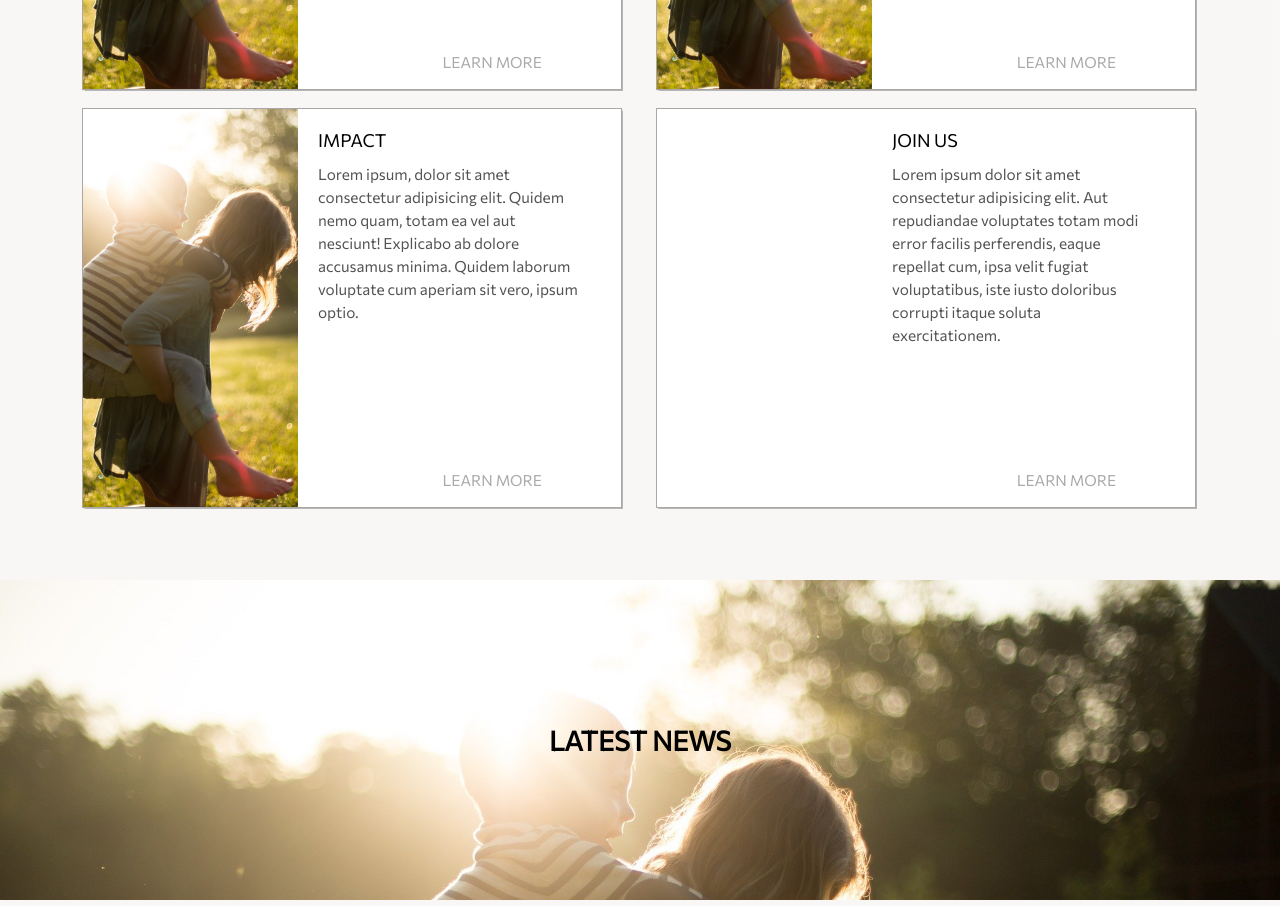
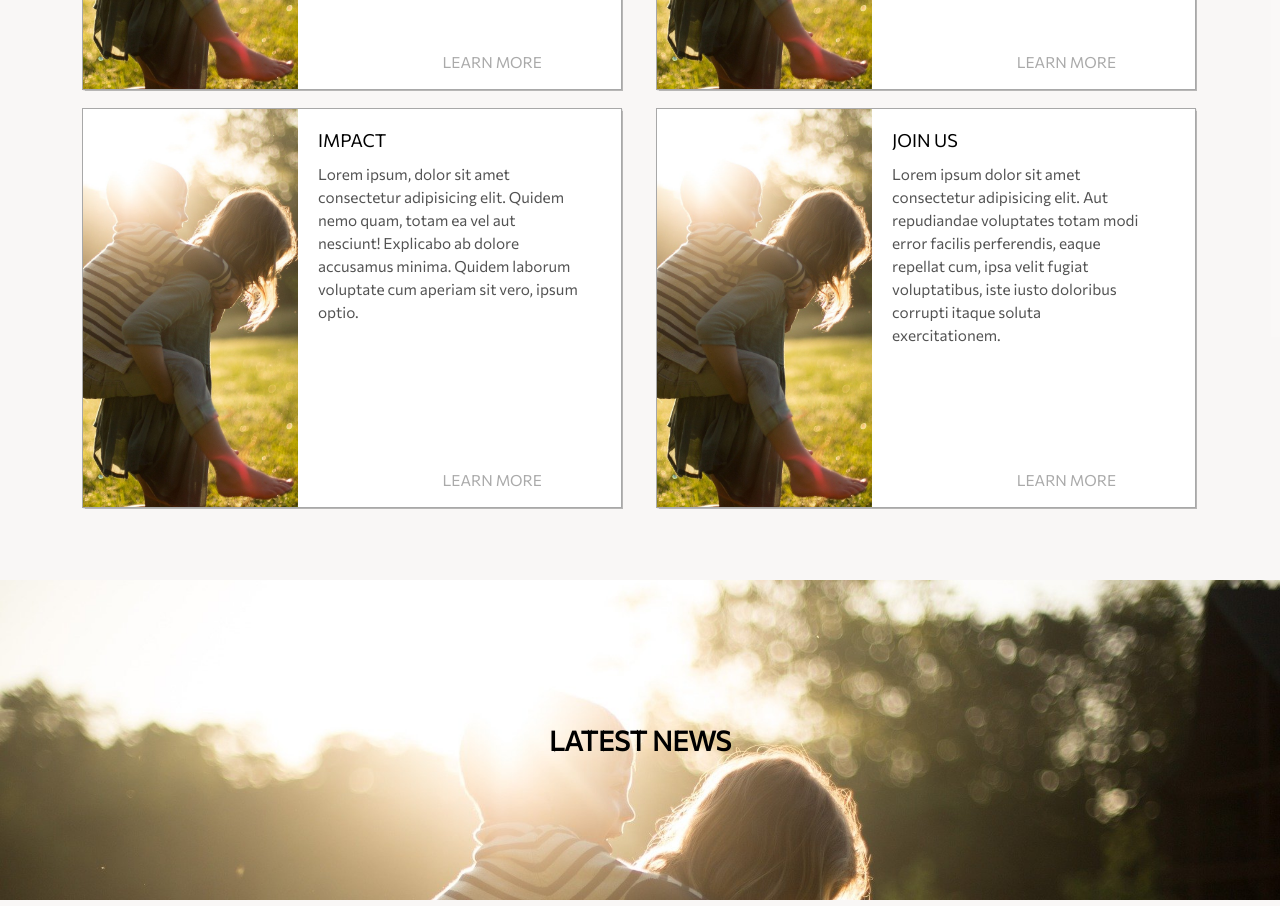
Before and after one commit to EverelAmerica2/drkelliemiddletonfoundation, a website: page index.html in a window 1280 px wide. Shown: the part 1442-2348 px from the top of the page. Drawn offline with nearby package versions, Linux system fonts and the light colour scheme.

Commit message:
update temp pic of services box 4

```diff
--- a/sass/sections/_services.scss
+++ b/sass/sections/_services.scss
@@ -123,7 +123,9 @@
             &__3{
                 background-image:url("../img/news-cover.jpg");
             }
-
+            &__4{
+                background-image:url("../img/news-cover.jpg");
+            }
 
             @include respond(phone){
                 width: 100%;
```
Also changed, not shown: css/style.css.
